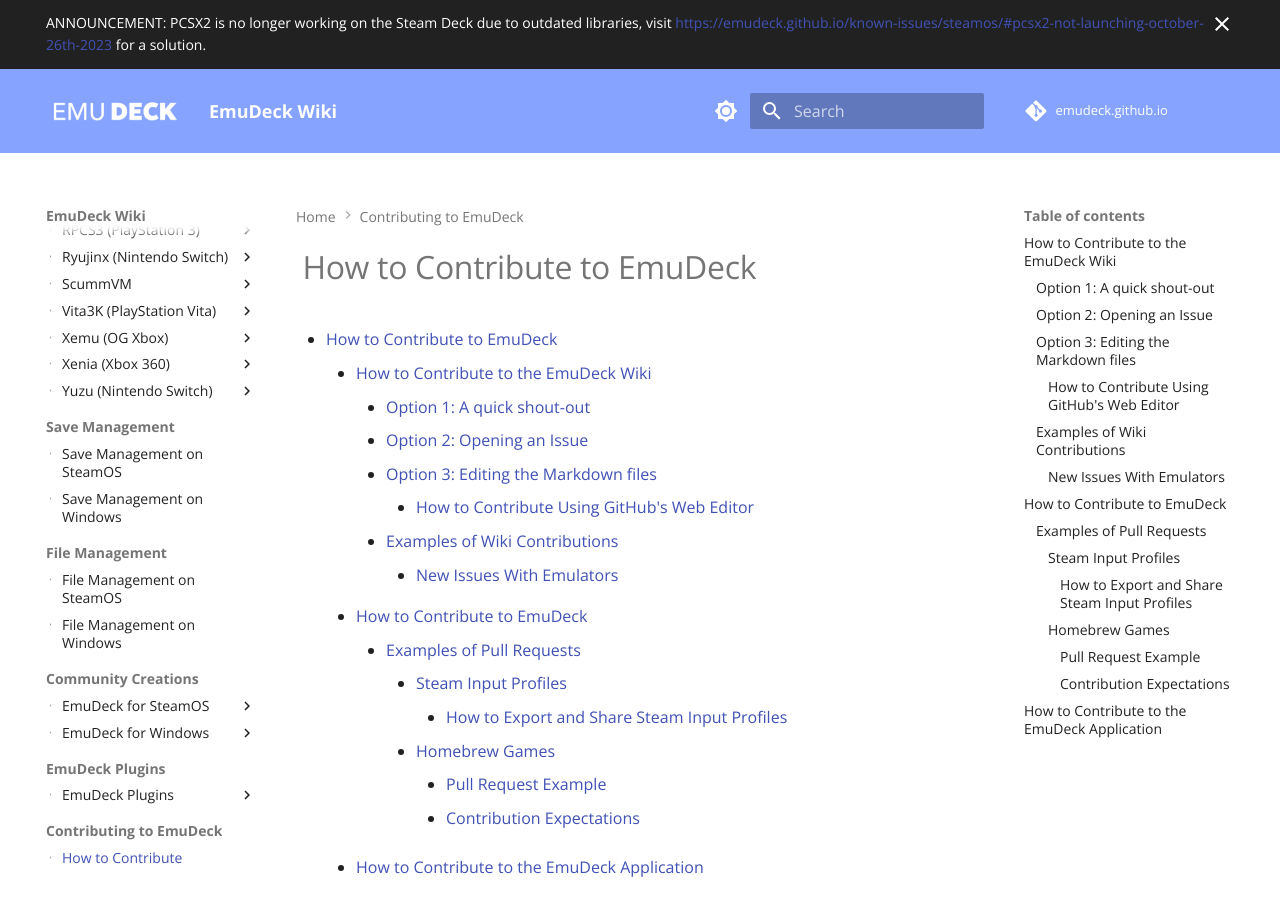
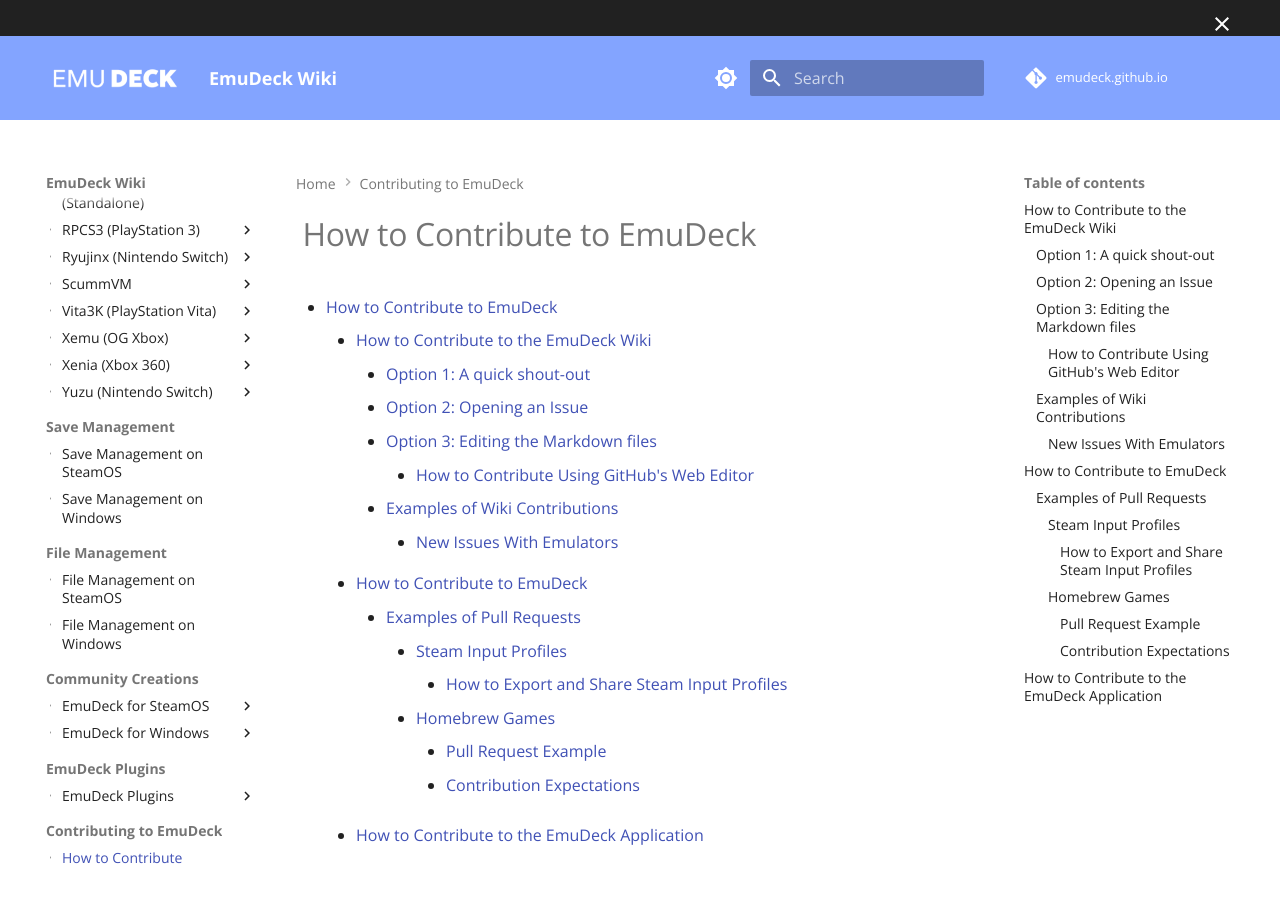
Before and after one commit to EmuDeck/emudeck.github.io, an MkDocs documentation site: the page built from docs/how-to-contribute.md, in a window 1280 px wide and 900 px high. Built offline with MkDocs 1.6.1 and Material for MkDocs 9.7.7, drawn with Linux system fonts in a browser that asks for light colours; comment, search, counter and statistics services are not loaded.

Commit message:
[Remove] Announcement for PCSX2

```diff
--- a/overrides/main.html
+++ b/overrides/main.html
@@ -1,5 +1,4 @@
 {% extends "base.html" %}
 
 {% block announce %}
-ANNOUNCEMENT: PCSX2 is no longer working on the Steam Deck due to outdated libraries, visit <a href="https://emudeck.github.io/known-issues/steamos/#pcsx2-not-launching-october-26th-2023">https://emudeck.github.io/known-issues/steamos/#pcsx2-not-launching-october-26th-2023</a> for a solution.
 {% endblock %}
```
